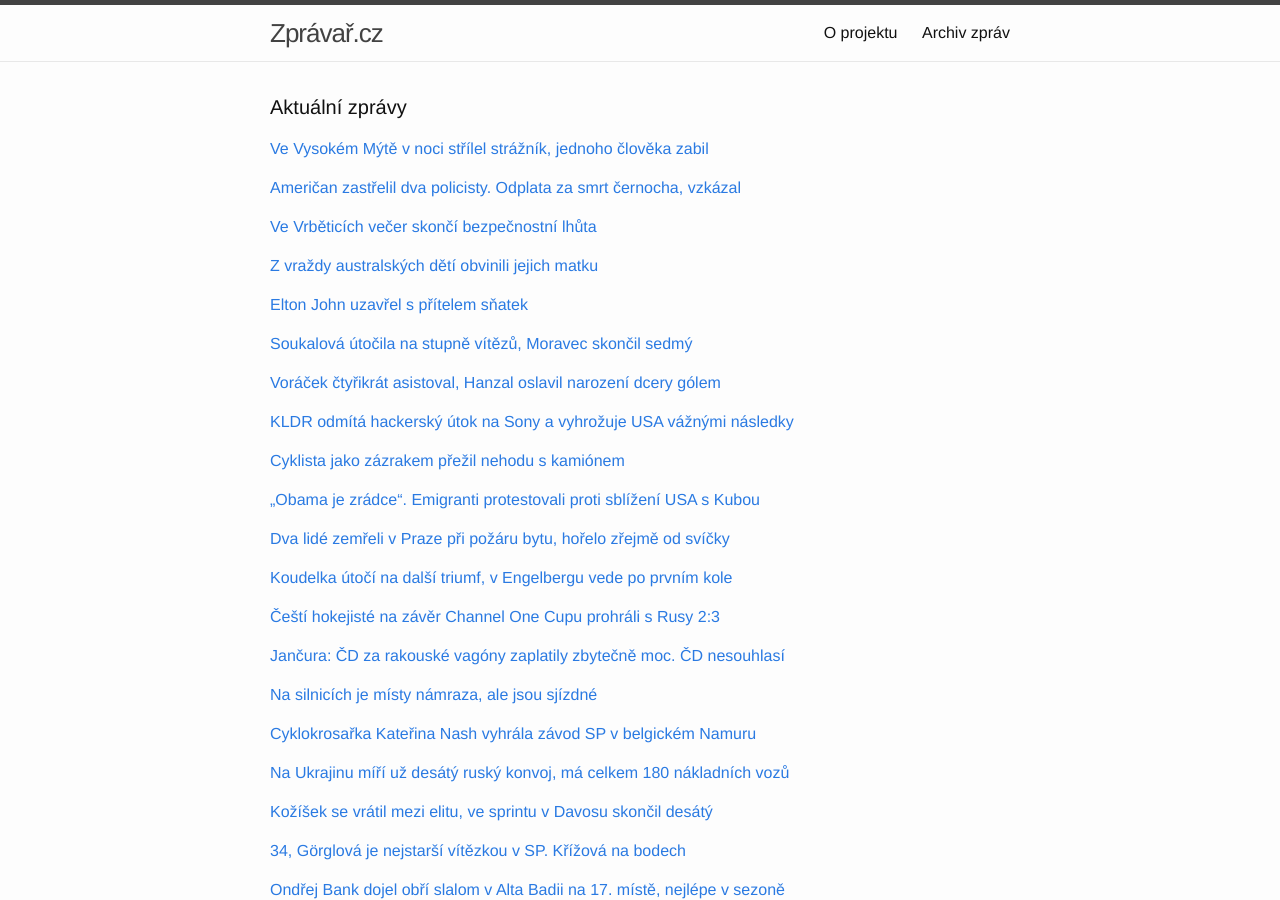
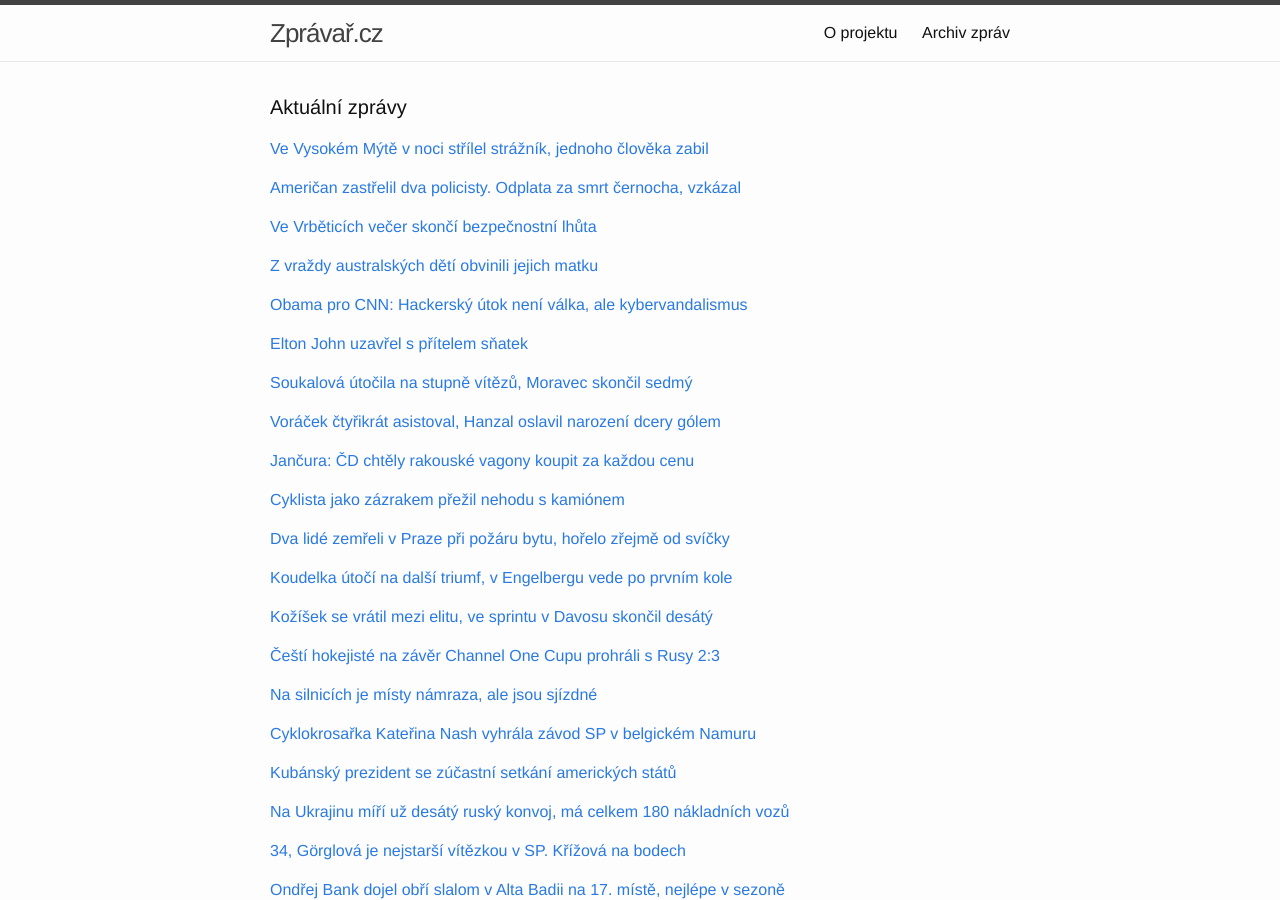
Before and after one commit to adliska/zpravar, a Jekyll site: the page built from index.html, in a window 1280 px wide and 900 px high. Built offline with Jekyll 4.4.1, drawn with Linux system fonts in a browser that asks for light colours; some of the changed lines change nothing that is shown.

Commit message:
zpravar news update

```diff
--- a/index.html
+++ b/index.html
@@ -60,8 +60,19 @@ layout: default
 <li><a href=http://www.ceskenoviny.cz/zpravy/zpravy/z-vrazdy-osmi-deti-v-australii-byla-obvinena-matka-sedmi-obeti/1161338>Z vraždy osmi dětí v Austrálii byla obviněna matka sedmi obětí - www.ceskenoviny.cz</a></li>
 <li><a href=http://www.novinky.cz/zahranicni/svet/356963-z-vrazdy-osmi-deti-obvinila-australska-policie-matku-sedmi-obeti.html>Z vraždy osmi dětí obvinila australská policie matku sedmi obětí - www.novinky.cz</a></li>
 </ul>
-</div><p><a href="javascript:;" onclick="toggle_visibility('zpravy4')">Elton John uzavřel s přítelem sňatek </a></p>
+</div><p><a href="javascript:;" onclick="toggle_visibility('zpravy4')">Obama pro CNN: Hackerský útok není válka, ale kybervandalismus</a></p>
 <div id="zpravy4" style="display:none">
+<ul>
+<li><a href=http://www.ceskatelevize.cz/ct24/svet/296151-obama-pro-cnn-hackersky-utok-neni-valka-ale-kybervandalismus/>Obama pro CNN: Hackerský útok není válka, ale kybervandalismus - www.ceskatelevize.cz</a></li>
+<li><a href=http://www.lidovky.cz/obama-se-bude-nadale-snazit-zavrit-veznici-na-guantanamu-p28-/zpravy-svet.aspx?c=A141221_150636_ln_zahranici_mmu>Je to drahé a inspiruje teroristy, odsoudil Obama Guantánamo  - www.lidovky.cz</a></li>
+<li><a href=http://www.lidovky.cz/kldr-odmita-hackersky-utok-na-sony-a-vyhrozuje-usa-vaznymi-nasledky-1g7-/zpravy-svet.aspx?c=A141221_115555_ln_zahranici_mmu>KLDR odmítá hackerský útok na Sony a vyhrožuje USA vážnými následky  - www.lidovky.cz</a></li>
+<li><a href=http://zpravy.e15.cz/zahranicni/udalosti/utok-hackeru-na-sony-usa-pozadaly-o-pomoc-cinu-1147745>Útok Hackerů na Sony: USA požádaly o pomoc Čínu - zpravy.e15.cz</a></li>
+<li><a href=http://zahranicni.ihned.cz/c1-63286370-americane-kvuli-kybernetickemu-utoku-na-sony-pozadali-o-pomoc-cinu>Američané kvůli kybernetickému útoku na Sony požádali o pomoc Čínu - zahranicni.ihned.cz</a></li>
+<li><a href=http://www.ceskenoviny.cz/zpravy/zpravy/usa-kvuli-hackerskemu-utoku-pozadaly-cinu-o-pomoc/1161331>USA kvůli hackerskému útoku požádaly Čínu o pomoc - www.ceskenoviny.cz</a></li>
+<li><a href=http://www.ceskenoviny.cz/zpravy/zpravy/usa-pry-kvuli-hackerskemu-utoku-pozadaly-cinu-o-pomoc/1161331>USA prý kvůli hackerskému útoku požádaly Čínu o pomoc - www.ceskenoviny.cz</a></li>
+</ul>
+</div><p><a href="javascript:;" onclick="toggle_visibility('zpravy5')">Elton John uzavřel s přítelem sňatek </a></p>
+<div id="zpravy5" style="display:none">
 <ul>
 <li><a href=http://www.novinky.cz/koktejl/356984-elton-john-uzavrel-s-pritelem-snatek.html>Elton John uzavřel s přítelem sňatek  - www.novinky.cz</a></li>
 <li><a href=http://revue.idnes.cz/elton-john-david-furnish-manzelstvi-d7b-/sex.aspx?c=A141221_142157_sex_zar>Elton John si po devíti letech oficiálně vzal svého partnera Davida - revue.idnes.cz</a></li>
@@ -70,8 +81,8 @@ layout: default
 <li><a href=http://www.lidovky.cz/elton-john-uzavrel-snatek-s-pritelem-po-deviti-letech-partnerstvi-10w-/lide.aspx?c=A141221_140809_lide_mct>Elton John uzavřel sňatek s přítelem po devíti letech partnerství  - www.lidovky.cz</a></li>
 <li><a href=http://www.ceskenoviny.cz/zpravy/zpravy/elton-john-uzavrel-snatek-s-pritelem-po-deviti-letech-partnerstvi/1161434>Elton John uzavřel sňatek s přítelem po devíti letech partnerství - www.ceskenoviny.cz</a></li>
 </ul>
-</div><p><a href="javascript:;" onclick="toggle_visibility('zpravy5')">Soukalová útočila na stupně vítězů, Moravec skončil sedmý</a></p>
-<div id="zpravy5" style="display:none">
+</div><p><a href="javascript:;" onclick="toggle_visibility('zpravy6')">Soukalová útočila na stupně vítězů, Moravec skončil sedmý</a></p>
+<div id="zpravy6" style="display:none">
 <ul>
 <li><a href=http://www.tyden.cz/rubriky/sport/zimni-sporty/soukalova-utocila-na-stupne-vitezu-moravec-skoncil-sedmy_328007.html>Soukalová útočila na stupně vítězů, Moravec skončil sedmý - www.tyden.cz</a></li>
 <li><a href=http://www.tyden.cz/rubriky/sport/zimni-sporty/soukalova-utocila-na-stupne-vitezu-vitkova-skoncila-desata_328007.html>Soukalová útočila na stupně vítězů, Vítková skončila desátá - www.tyden.cz</a></li>
@@ -80,8 +91,8 @@ layout: default
 <li><a href=http://sport.aktualne.cz/soukalova-v-pokljuce-vydrela-ctvrte-misto-vitkova-desata/r~b6c90946890211e4833a0025900fea04/>Soukalová v Pokljuce vydřela čtvrté místo, Vítková desátá - sport.aktualne.cz</a></li>
 <li><a href=http://sport.idnes.cz/sp-pokljuka-cxw-/biatlon.aspx?c=A141221_120904_biatlon_tm2>Dvě Češky v první desítce hromadného závodu: 4. Soukalová, 10. Vítková - sport.idnes.cz</a></li>
 </ul>
-</div><p><a href="javascript:;" onclick="toggle_visibility('zpravy6')">Voráček čtyřikrát asistoval, Hanzal oslavil narození dcery gólem</a></p>
-<div id="zpravy6" style="display:none">
+</div><p><a href="javascript:;" onclick="toggle_visibility('zpravy7')">Voráček čtyřikrát asistoval, Hanzal oslavil narození dcery gólem</a></p>
+<div id="zpravy7" style="display:none">
 <ul>
 <li><a href=http://www.rozhlas.cz/_zprava/voracek-ctyrikrat-asistoval-hanzal-oslavil-narozeni-dcery-golem--1435338>Voráček čtyřikrát asistoval, Hanzal oslavil narození dcery gólem - www.rozhlas.cz</a></li>
 <li><a href=http://www.tyden.cz/rubriky/sport/hokej/nhl/voracek-se-stal-hrdinou-zapasu-hanzal-golem-oslavil-dite_327988.html>Voráček se stal hrdinou zápasu, Hanzal gólem oslavil dítě - www.tyden.cz</a></li>
@@ -90,32 +101,23 @@ layout: default
 <li><a href=http://sport.aktualne.cz/cerstvy-tata-hanzal-slavil-golem-arizona-ale-prohrala/r~fbdcdac288d911e49e4b0025900fea04/>Čerstvý táta Hanzal slavil gólem, Voráček sázel nahrávky - sport.aktualne.cz</a></li>
 <li><a href=http://www.sportovninoviny.cz/zpravy/voracek-ctyrikrat-asistoval-hanzal-oslavil-narozeni-dcery-golem/1161341>Voráček čtyřikrát asistoval, Hanzal oslavil narození dcery gólem - www.sportovninoviny.cz</a></li>
 </ul>
-</div><p><a href="javascript:;" onclick="toggle_visibility('zpravy7')">KLDR odmítá hackerský útok na Sony a vyhrožuje USA vážnými následky </a></p>
-<div id="zpravy7" style="display:none">
+</div><p><a href="javascript:;" onclick="toggle_visibility('zpravy8')">Jančura: ČD chtěly rakouské vagony koupit za každou cenu</a></p>
+<div id="zpravy8" style="display:none">
 <ul>
-<li><a href=http://www.lidovky.cz/kldr-odmita-hackersky-utok-na-sony-a-vyhrozuje-usa-vaznymi-nasledky-1g7-/zpravy-svet.aspx?c=A141221_115555_ln_zahranici_mmu>KLDR odmítá hackerský útok na Sony a vyhrožuje USA vážnými následky  - www.lidovky.cz</a></li>
-<li><a href=http://zpravy.e15.cz/zahranicni/udalosti/utok-hackeru-na-sony-usa-pozadaly-o-pomoc-cinu-1147745>Útok Hackerů na Sony: USA požádaly o pomoc Čínu - zpravy.e15.cz</a></li>
-<li><a href=http://zahranicni.ihned.cz/c1-63286370-americane-kvuli-kybernetickemu-utoku-na-sony-pozadali-o-pomoc-cinu>Američané kvůli kybernetickému útoku na Sony požádali o pomoc Čínu - zahranicni.ihned.cz</a></li>
-<li><a href=http://www.ceskenoviny.cz/zpravy/zpravy/usa-kvuli-hackerskemu-utoku-pozadaly-cinu-o-pomoc/1161331>USA kvůli hackerskému útoku požádaly Čínu o pomoc - www.ceskenoviny.cz</a></li>
-<li><a href=http://www.ceskenoviny.cz/zpravy/zpravy/usa-pry-kvuli-hackerskemu-utoku-pozadaly-cinu-o-pomoc/1161331>USA prý kvůli hackerskému útoku požádaly Čínu o pomoc - www.ceskenoviny.cz</a></li>
+<li><a href=http://zpravy.e15.cz/byznys/doprava-a-logistika/jancura-cd-chtely-rakouske-vagony-koupit-za-kazdou-cenu-1147760>Jančura: ČD chtěly rakouské vagony koupit za každou cenu - zpravy.e15.cz</a></li>
+<li><a href=http://byznys.ihned.cz/c1-63287760-jancura-cd-za-rakouske-vagony-zaplatily-zbytecne-moc-cd-nesouhlasi>Jančura: ČD za rakouské vagóny zaplatily zbytečně moc. ČD nesouhlasí - byznys.ihned.cz</a></li>
+<li><a href=http://byznys.ihned.cz/c1-63287760-ceske-drahy-nevyhodne-koupily-vagony-tvrdi-preplaceny-jancura-cd-nesouhlasi>České dráhy nevýhodně koupily vagóny, tvrdí přeplacený Jančura. ČD nesouhlasí - byznys.ihned.cz</a></li>
+<li><a href=http://www.financninoviny.cz/zpravodajstvi/zpravy/jancura-se-pre-s-cd-o-vyhodnost-koupe-vagonu-z-rakouska/1161461>Jančura se pře s ČD o výhodnost koupě vagonů z Rakouska - www.financninoviny.cz</a></li>
+<li><a href=http://zpravy.e15.cz/byznys/doprava-a-logistika/cd-vratily-uder-regiojetu-vyfoukly-mu-vagony-z-rakouska-1147755>ČD vrátily úder Regiojetu, vyfoukly mu vagony z Rakouska - zpravy.e15.cz</a></li>
 </ul>
-</div><p><a href="javascript:;" onclick="toggle_visibility('zpravy8')">Cyklista jako zázrakem přežil nehodu s kamiónem</a></p>
-<div id="zpravy8" style="display:none">
+</div><p><a href="javascript:;" onclick="toggle_visibility('zpravy9')">Cyklista jako zázrakem přežil nehodu s kamiónem</a></p>
+<div id="zpravy9" style="display:none">
 <ul>
 <li><a href=http://www.novinky.cz/koktejl/356950-cyklista-jako-zazrakem-prezil-nehodu-s-kamionem.html>Cyklista jako zázrakem přežil nehodu s kamiónem - www.novinky.cz</a></li>
 <li><a href=http://www.novinky.cz/koktejl/356950-cyklista-vyvazl-z-nehody-s-kamionem-jen-s-odreninami.html>Cyklista vyvázl z nehody s kamiónem jen s odřeninami - www.novinky.cz</a></li>
 <li><a href=http://www.novinky.cz/koktejl/356950-cyklista-vyvazl-z-nehody-s-kamionem-jako-zazrakem-jen-s-odreninami.html>Cyklista vyvázl z nehody s kamiónem jako zázrakem jen s odřeninami - www.novinky.cz</a></li>
 <li><a href=http://www.novinky.cz/koktejl/356950-cyklista-vjel-primo-pod-kamion-z-nehody-vyvazl-jako-zazrakem-jen-s-odreninami.html>Cyklista vjel přímo pod kamión, z nehody vyvázl jako zázrakem jen s odřeninami - www.novinky.cz</a></li>
 <li><a href=http://www.novinky.cz/koktejl/356950-cyklista-odnesl-hrozivou-srazku-s-kamionem-jen-odreninami.html>Cyklista odnesl hrozivou srážku s kamiónem jen odřeninami - www.novinky.cz</a></li>
-</ul>
-</div><p><a href="javascript:;" onclick="toggle_visibility('zpravy9')">„Obama je zrádce“. Emigranti protestovali proti sblížení USA s Kubou</a></p>
-<div id="zpravy9" style="display:none">
-<ul>
-<li><a href=http://zpravy.e15.cz/zahranicni/udalosti/obama-je-zradce-emigranti-protestovali-proti-sblizeni-usa-s-kubou-1147747>„Obama je zrádce“. Emigranti protestovali proti sblížení USA s Kubou - zpravy.e15.cz</a></li>
-<li><a href=http://www.tyden.cz/rubriky/zahranici/amerika/kubansky-prezident-se-zucastni-setkani-americkych-statu_327975.html>Kubánský prezident se zúčastní setkání amerických států - www.tyden.cz</a></li>
-<li><a href=http://www.tyden.cz/rubriky/zahranici/amerika/kubansky-prezident-se-poprve-zucastni-setkani-americkych-statu_327975.html>Kubánský prezident se poprvé zúčastní setkání amerických států - www.tyden.cz</a></li>
-<li><a href=http://www.rozhlas.cz/_zprava/kubansky-vudce-castro-si-ceni-obamovy-vstricnosti-na-ideologii-zeme-ale-nic-menit-nebude--1435291>Kubánský vůdce Castro si cení Obamovy vstřícnosti, na ideologii země ale nic měnit nebude - www.rozhlas.cz</a></li>
-<li><a href=http://www.rozhlas.cz/_zprava/usa-obnovuji-diplomaticke-vztahy-s-kubou-vudce-castro-si-ceni-obamovy-vstricnosti--1435291>USA obnovují diplomatické vztahy s Kubou, vůdce Castro si cení Obamovy vstřícnosti  - www.rozhlas.cz</a></li>
 </ul>
 </div><p><a href="javascript:;" onclick="toggle_visibility('zpravy10')">Dva lidé zemřeli v Praze při požáru bytu, hořelo zřejmě od svíčky</a></p>
 <div id="zpravy10" style="display:none">
@@ -135,22 +137,23 @@ layout: default
 <li><a href=http://sport.idnes.cz/svetovy-pohar-skok-na-lyzich-koudelka-engelberg-ftw-/lyzovani.aspx?c=A141221_151844_lyzovani_ten>Koudelka v Engelbergu útočí na vítězství, po prvním kole vede - sport.idnes.cz</a></li>
 <li><a href=http://www.sportovninoviny.cz/zpravy/koudelka-v-engelbergu-utoci-na-vitezstvi-po-prvnim-kole-vede/1161468>Koudelka v Engelbergu útočí na vítězství, po prvním kole vede - www.sportovninoviny.cz</a></li>
 </ul>
-</div><p><a href="javascript:;" onclick="toggle_visibility('zpravy12')">Čeští hokejisté na závěr Channel One Cupu prohráli s Rusy 2:3</a></p>
+</div><p><a href="javascript:;" onclick="toggle_visibility('zpravy12')">Kožíšek se vrátil mezi elitu, ve sprintu v Davosu skončil desátý</a></p>
 <div id="zpravy12" style="display:none">
+<ul>
+<li><a href=http://www.rozhlas.cz/_zprava/kozisek-se-vratil-mezi-elitu-ve-sprintu-v-davosu-skoncil-desaty--1435389>Kožíšek se vrátil mezi elitu, ve sprintu v Davosu skončil desátý - www.rozhlas.cz</a></li>
+<li><a href=http://www.denik.cz/zimni_sporty/kozisek-se-vratil-mezi-elitu-ve-sprintu-v-davosu-skoncil-desaty-20141221.html>Kožíšek se vrátil mezi elitu, ve sprintu v Davosu skončil desátý - www.denik.cz</a></li>
+<li><a href=http://sport.aktualne.cz/kozisek-se-vratil-mezi-elitu-ve-sprintu-v-davosu-byl-10/r~d3f27644891911e4aff10025900fea04/>Kožíšek se vrátil mezi elitu, ve sprintu v Davosu byl 10. - sport.aktualne.cz</a></li>
+<li><a href=http://sport.idnes.cz/sprint-beh-na-lyzich-kozisek-davos-dtc-/lyzovani.aspx?c=A141221_143743_lyzovani_ten>Kožíšek oslavil návrat do reprezentace nejlepším českým výkonem sezony - sport.idnes.cz</a></li>
+<li><a href=http://www.sportovninoviny.cz/zpravy/kozisek-se-vratil-mezi-elitu-ve-sprintu-v-davosu-skoncil-desaty/1161457>Kožíšek se vrátil mezi elitu, ve sprintu v Davosu skončil desátý - www.sportovninoviny.cz</a></li>
+</ul>
+</div><p><a href="javascript:;" onclick="toggle_visibility('zpravy13')">Čeští hokejisté na závěr Channel One Cupu prohráli s Rusy 2:3</a></p>
+<div id="zpravy13" style="display:none">
 <ul>
 <li><a href=http://www.rozhlas.cz/_zprava/cesti-hokejiste-na-zaver-channel-one-cupu-prohrali-s-rusy-23--1435353>Čeští hokejisté na závěr Channel One Cupu prohráli s Rusy 2:3 - www.rozhlas.cz</a></li>
 <li><a href=http://www.rozhlas.cz/_zprava/stream-cesti-hokejiste-se-louci-se-soci-s-ruskem-prohravaji-23--1435353>Čeští hokejisté na závěr Channel One Cupu prohráli s Rusy 2:3 - www.rozhlas.cz</a></li>
 <li><a href=http://www.rozhlas.cz/_zprava/stream-cesti-hokejiste-se-louci-se-soci-s-ruskem-prohravaji-13--1435353>STREAM: Čeští hokejisté se loučí se Soči, s Ruskem prohrávají 1:3 - www.rozhlas.cz</a></li>
 <li><a href=http://www.rozhlas.cz/_zprava/stream-cesti-hokejiste-se-louci-se-soci-s-ruskem-prohravaji-02--1435353>STREAM: Čeští hokejisté se loučí se Soči, s Ruskem prohrávají 0:2 - www.rozhlas.cz</a></li>
 <li><a href=http://www.rozhlas.cz/_zprava/stream-cesti-hokejiste-se-louci-se-soci-zapasem-proti-rusum--1435353>STREAM: Čeští hokejisté se loučí se Soči zápasem proti Rusům - www.rozhlas.cz</a></li>
-</ul>
-</div><p><a href="javascript:;" onclick="toggle_visibility('zpravy13')">Jančura: ČD za rakouské vagóny zaplatily zbytečně moc. ČD nesouhlasí</a></p>
-<div id="zpravy13" style="display:none">
-<ul>
-<li><a href=http://byznys.ihned.cz/c1-63287760-jancura-cd-za-rakouske-vagony-zaplatily-zbytecne-moc-cd-nesouhlasi>Jančura: ČD za rakouské vagóny zaplatily zbytečně moc. ČD nesouhlasí - byznys.ihned.cz</a></li>
-<li><a href=http://byznys.ihned.cz/c1-63287760-ceske-drahy-nevyhodne-koupily-vagony-tvrdi-preplaceny-jancura-cd-nesouhlasi>České dráhy nevýhodně koupily vagóny, tvrdí přeplacený Jančura. ČD nesouhlasí - byznys.ihned.cz</a></li>
-<li><a href=http://www.financninoviny.cz/zpravodajstvi/zpravy/jancura-se-pre-s-cd-o-vyhodnost-koupe-vagonu-z-rakouska/1161461>Jančura se pře s ČD o výhodnost koupě vagonů z Rakouska - www.financninoviny.cz</a></li>
-<li><a href=http://zpravy.e15.cz/byznys/doprava-a-logistika/cd-vratily-uder-regiojetu-vyfoukly-mu-vagony-z-rakouska-1147755>ČD vrátily úder Regiojetu, vyfoukly mu vagony z Rakouska - zpravy.e15.cz</a></li>
 </ul>
 </div><p><a href="javascript:;" onclick="toggle_visibility('zpravy14')">Na silnicích je místy námraza, ale jsou sjízdné</a></p>
 <div id="zpravy14" style="display:none">
@@ -168,21 +171,21 @@ layout: default
 <li><a href=http://sport.aktualne.cz/cyklokrosarka-nash-suverenne-vyhrala-zavod-sp-v-namuru/r~982532d8891811e49bec0025900fea04/>Cyklokrosařka Nash suverénně vyhrála závod SP v Namuru - sport.aktualne.cz</a></li>
 <li><a href=http://sport.idnes.cz/katerina-nash-opanovala-svetovy-pohar-cyklokrosarek-v-namuru-pbg-/cyklistika.aspx?c=A141221_144404_cyklistika_ten>Nash na Světovém poháru cyklokrosařek v Namuru zostudila konkurenci - sport.idnes.cz</a></li>
 </ul>
-</div><p><a href="javascript:;" onclick="toggle_visibility('zpravy16')">Na Ukrajinu míří už desátý ruský konvoj, má celkem 180 nákladních vozů </a></p>
+</div><p><a href="javascript:;" onclick="toggle_visibility('zpravy16')">Kubánský prezident se zúčastní setkání amerických států</a></p>
 <div id="zpravy16" style="display:none">
+<ul>
+<li><a href=http://www.tyden.cz/rubriky/zahranici/amerika/kubansky-prezident-se-zucastni-setkani-americkych-statu_327975.html>Kubánský prezident se zúčastní setkání amerických států - www.tyden.cz</a></li>
+<li><a href=http://www.tyden.cz/rubriky/zahranici/amerika/kubansky-prezident-se-poprve-zucastni-setkani-americkych-statu_327975.html>Kubánský prezident se poprvé zúčastní setkání amerických států - www.tyden.cz</a></li>
+<li><a href=http://www.rozhlas.cz/_zprava/kubansky-vudce-castro-si-ceni-obamovy-vstricnosti-na-ideologii-zeme-ale-nic-menit-nebude--1435291>Kubánský vůdce Castro si cení Obamovy vstřícnosti, na ideologii země ale nic měnit nebude - www.rozhlas.cz</a></li>
+<li><a href=http://www.rozhlas.cz/_zprava/usa-obnovuji-diplomaticke-vztahy-s-kubou-vudce-castro-si-ceni-obamovy-vstricnosti--1435291>USA obnovují diplomatické vztahy s Kubou, vůdce Castro si cení Obamovy vstřícnosti  - www.rozhlas.cz</a></li>
+</ul>
+</div><p><a href="javascript:;" onclick="toggle_visibility('zpravy17')">Na Ukrajinu míří už desátý ruský konvoj, má celkem 180 nákladních vozů </a></p>
+<div id="zpravy17" style="display:none">
 <ul>
 <li><a href=http://www.lidovky.cz/rusko-vyslalo-na-donbas-desaty-humanitarni-konvoj-fwu-/zpravy-svet.aspx?c=A141221_131315_ln_zahranici_mmu>Na Ukrajinu míří už desátý ruský konvoj, má celkem 180 nákladních vozů  - www.lidovky.cz</a></li>
 <li><a href=http://www.tyden.cz/rubriky/zahranici/rusko-a-okoli/rusko-vyslalo-dalsi-humanitarni-konvoj-na-ukrajinu_328006.html>Rusko vyslalo další humanitární konvoj na Ukrajinu - www.tyden.cz</a></li>
 <li><a href=http://zpravy.e15.cz/zahranicni/udalosti/rusko-vyslalo-na-donbas-uz-desaty-humanitarni-konvoj-1147743>Rusko vyslalo na Donbas už desátý humanitární konvoj - zpravy.e15.cz</a></li>
 <li><a href=http://zahranicni.ihned.cz/c1-63286360-na-ukrajinu-vyrazil-desaty-rusky-konvoj-veze-cihly-leky-i-vanocni-stromky>Na Ukrajinu vyrazil desátý ruský konvoj. Veze cihly, léky i vánoční stromky - zahranicni.ihned.cz</a></li>
-</ul>
-</div><p><a href="javascript:;" onclick="toggle_visibility('zpravy17')">Kožíšek se vrátil mezi elitu, ve sprintu v Davosu skončil desátý</a></p>
-<div id="zpravy17" style="display:none">
-<ul>
-<li><a href=http://www.denik.cz/zimni_sporty/kozisek-se-vratil-mezi-elitu-ve-sprintu-v-davosu-skoncil-desaty-20141221.html>Kožíšek se vrátil mezi elitu, ve sprintu v Davosu skončil desátý - www.denik.cz</a></li>
-<li><a href=http://sport.aktualne.cz/kozisek-se-vratil-mezi-elitu-ve-sprintu-v-davosu-byl-10/r~d3f27644891911e4aff10025900fea04/>Kožíšek se vrátil mezi elitu, ve sprintu v Davosu byl 10. - sport.aktualne.cz</a></li>
-<li><a href=http://sport.idnes.cz/sprint-beh-na-lyzich-kozisek-davos-dtc-/lyzovani.aspx?c=A141221_143743_lyzovani_ten>Kožíšek oslavil návrat do reprezentace nejlepším českým výkonem sezony - sport.idnes.cz</a></li>
-<li><a href=http://www.sportovninoviny.cz/zpravy/kozisek-se-vratil-mezi-elitu-ve-sprintu-v-davosu-skoncil-desaty/1161457>Kožíšek se vrátil mezi elitu, ve sprintu v Davosu skončil desátý - www.sportovninoviny.cz</a></li>
 </ul>
 </div><p><a href="javascript:;" onclick="toggle_visibility('zpravy18')">34, Görglová je nejstarší vítězkou v SP. Křížová na bodech</a></p>
 <div id="zpravy18" style="display:none">
```
